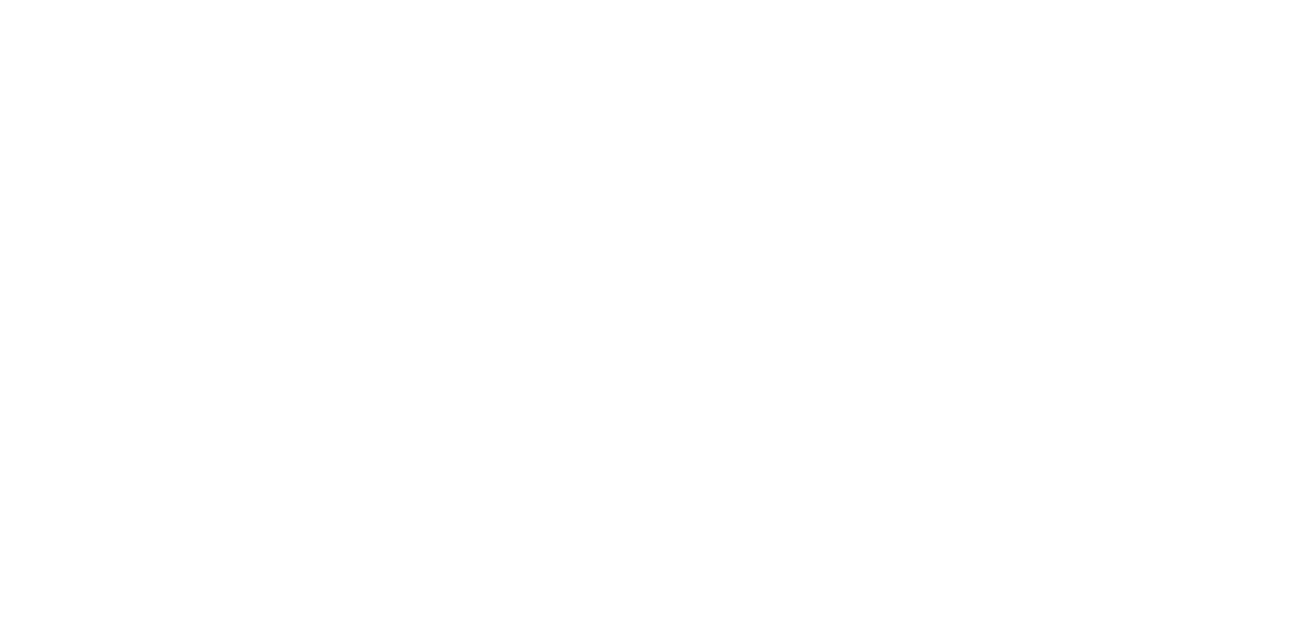
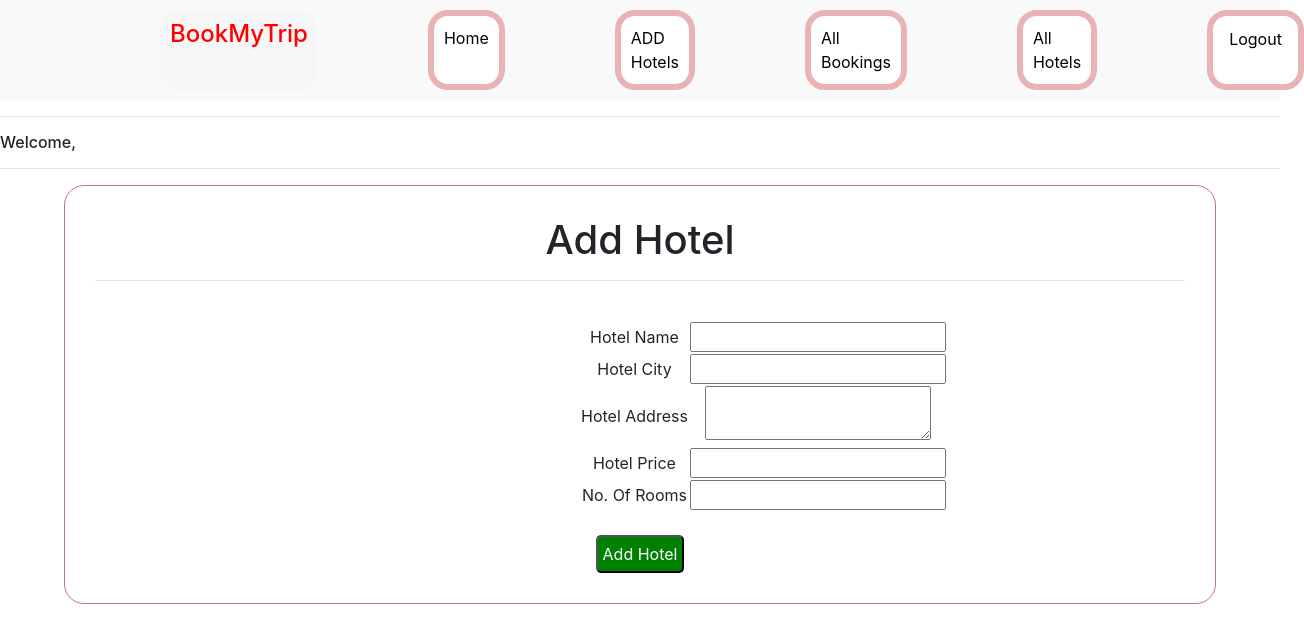
Before and after one commit to Vadwaaait/BookymytripFrontend, a React (Create React App) app: page /adminaddhotel in a window 1280 px wide. Before the commit this address had no page. Shown: the top 642 px of the page, 1304 px wide, since content can reach past the window. Built offline with nearby package versions, Linux system fonts and the light colour scheme.

Commit message:
Added Add hotel, Delete Hotel , Edit Hotel details functionality and integrated with the backend, some changes in logout functionality

```diff
--- a/src/App.js
+++ b/src/App.js
@@ -17,6 +17,7 @@ import MyBookings from './Pages/MyBookings';
 import AdminHome from './Pages/AdminHome';
 import AdminAllHotels from './Pages/AdminAllHotels';
 import EditHotelDetails from './Pages/EditHotelDetails';
+import AdminAddHotel from './Pages/AdminAddHotel';
 
 function App() {
   return (
@@ -44,6 +45,7 @@ function App() {
          <Route path='/adminhome' element={<AdminHome/>} />
          <Route path='/adminallhotels' element={<AdminAllHotels/>} />
          <Route path='/edithoteldetails' element={<EditHotelDetails/>} />
+         <Route path='/adminaddhotel' element={<AdminAddHotel/>} />
       </Routes>
 
 
--- a/src/Components/AdminNav.js
+++ b/src/Components/AdminNav.js
@@ -15,10 +15,22 @@ const AdminNav = () => {
     const handlelogout=(e)=>{
             e.preventDefault()
 
-            Cookies.set("username","");
-            Cookies.set("password","");
+            if(window.confirm("Are you sure you want to logout ?")===true)
+                {
+                    Cookies.set("username","");
+                    Cookies.set("password","");
+                    Cookies.set("myname","")
+                    Cookies.set("myid","")
+                    alert("Thanks for visiting !.......You have been logged out !")
+                    navigate("/")
+                }
+            else
+            {
+                alert("You are still logged in.")
+            }
 
-        navigate("/")
+
+
 
 
     }
@@ -46,7 +58,7 @@ const AdminNav = () => {
           </div>
 
           <div className='loginnav'>
-          <Link to="/adminhome">ADD Hotels</Link>
+          <Link to="/adminaddhotel">ADD Hotels</Link>
           </div>
 
 
--- a/src/Pages/AdminAddHotel.js
+++ b/src/Pages/AdminAddHotel.js
@@ -1,12 +1,107 @@
-import React from 'react'
-
+import React, { useState } from 'react'
+import AdminNav from '../Components/AdminNav'
+import { left } from '@popperjs/core'
+import Cookies from 'js-cookie'
+import axios from 'axios'
 const AdminAddHotel = () => {
 
+
+
+    const username=Cookies.get("username")
+    const password=Cookies.get("password")
+
+
+    const[hotname,sethotname]=useState("");
+    const[city,Setcity]=useState("");
+    const[add,setadd]=useState("");
+    const[pri,setpri]=useState(0);
+    const[noroom,setnoroom]=useState(0);
+
+
+    const handleadd=(e)=>{
+
+            e.preventDefault()
+
+            axios.post("http://localhost:8080/api/admin/addHotel",{
+
+            hotelName:hotname,
+            hotelCity:city,
+            hotelAddress:add,
+            hotelPrice:pri,
+            noOfRooms:noroom
+  },
+  {headers: {
+    "Access-Control-Allow-Origin": "*",
+    "Access-Control-Allow-Methods": "GET,PUT,POST,DELETE,PATCH,OPTIONS"
+  },
+      auth: {
+    username: username,
+     password: password
+}}).then((response)=>{
+
+    console.log(response)
+    alert("Hotel Added")
+
+  }).catch(e=>{console.log(e)})
+
+    }
 
 
   return (
 
     <>
+            <AdminNav/>
+            <div className="deschotel">
+                <h1>Add Hotel</h1>
+                <hr />
+                <br />
+                <div >
+                    <form>
+
+                      <table style={{marginLeft:"485px"}}>
+            <tr>
+                <td>
+                Hotel Name
+                </td>
+                <td> <input type="text" placeholder  onChange={(e)=>{sethotname(e.target.value)}} /></td>
+            </tr>
+            <tr>
+                <td>
+                Hotel City
+                </td>
+                <td> <input type="text" placeholder  onChange={(e)=>{Setcity(e.target.value)}}/></td>
+            </tr>
+            <tr>
+                <td>
+                Hotel Address
+                </td>
+                <td> <textarea type="text" placeholder  onChange={(e)=>{setadd(e.target.value)}}/></td>
+            </tr>
+            <tr>
+                <td>
+                Hotel Price
+                </td>
+                <td> <input type="number" placeholder  onChange={(e)=>{setpri(e.target.value)}}/></td>
+            </tr>
+            <tr>
+                <td>
+                No. Of Rooms
+                </td>
+                <td> <input type="number" placeholder  onChange={(e)=>{setnoroom(e.target.value)}}/></td>
+            </tr>
+
+
+
+        </table>
+
+        <br />
+        <button onClick={handleadd} style={{padding:"5px", borderRadius:"5px", color:"white", backgroundColor:"green"}}>Add Hotel</button>
+
+        </form>
+        </div>
+
+
+    </div>
 
     </>
   )
--- a/src/Pages/EditHotelDetails.js
+++ b/src/Pages/EditHotelDetails.js
@@ -66,7 +66,7 @@ const EditHotelDetails = () => {
             fetchdata();
 
 
-                console.log(hotelId)
+
 
         },[])
 
@@ -102,13 +102,44 @@ const EditHotelDetails = () => {
 
         }
 
+
+
+
+        const handleDelete=(e)=>{
+
+            e.preventDefault()
+
+            if(window.confirm(` 🗑️ Are you sure you want to delete the hotel ?`)===true)
+            {
+                axios.delete("http://localhost:8080/api/admin/deletehotel/"+hotelId, {
+                    headers: {
+                  "Access-Control-Allow-Origin": "*",
+                  "Access-Control-Allow-Methods": "GET,PUT,POST,DELETE,PATCH,OPTIONS"
+                },
+                    auth: {
+                   username: username,
+                    password: password
+              }}).then((response)=>{
+
+                  console.log(response)
+                    alert("Hotel Deleted !")
+
+                }).catch(e=>{
+                    alert("Error Occured")
+                })
+
+
+            }
+
+        }
+
   return (
     <>
     <AdminNav/>
     <div className="deschotel">
-                <div style={{marginLeft:"500px"}}>
+
                     <form>
-                      <table>
+                      <table style={{marginLeft:"485px"}}>
             <tr>
                 <td>
                 Hotel Name
@@ -140,21 +171,28 @@ const EditHotelDetails = () => {
                 <td> <input type="text" placeholder={hotelinfoo.noOfRooms} onChange={(e)=>{sethorooms(e.target.value)}}/></td>
             </tr>
 
-            <tr>
-                <td>
 
-                </td>
-                <td>
-                    <button onClick={handleedit}>Save changes</button>
-                </td>
-                <td>
 
-                </td>
-            </tr>
+
         </table>
+
+        <br />
+
+
+        <button  style={{padding:"5px", borderRadius:"5px", color:"white", backgroundColor:"black"}}    onClick={handleedit}>Save changes</button>
+
+
+             <br />
+
+
+          <hr />
+          <hr />
+
+          <br />
+          <br />
         </form>
-        </div>
 
+        <button  style={{padding:"5px", borderRadius:"5px", color:"white", backgroundColor:"red"}}    onClick={handleDelete}>Delete Hotel</button>
 
     </div>
 
```
